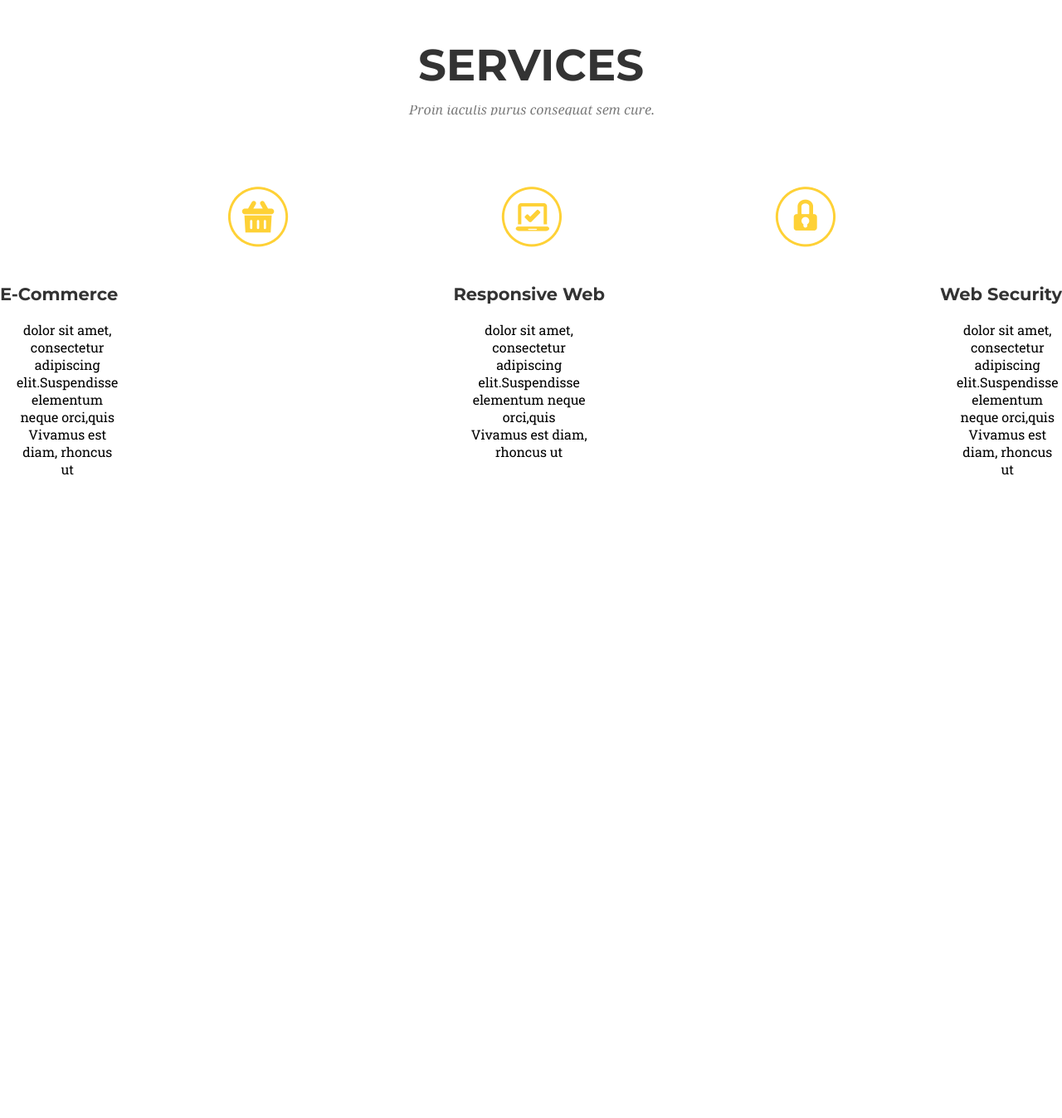
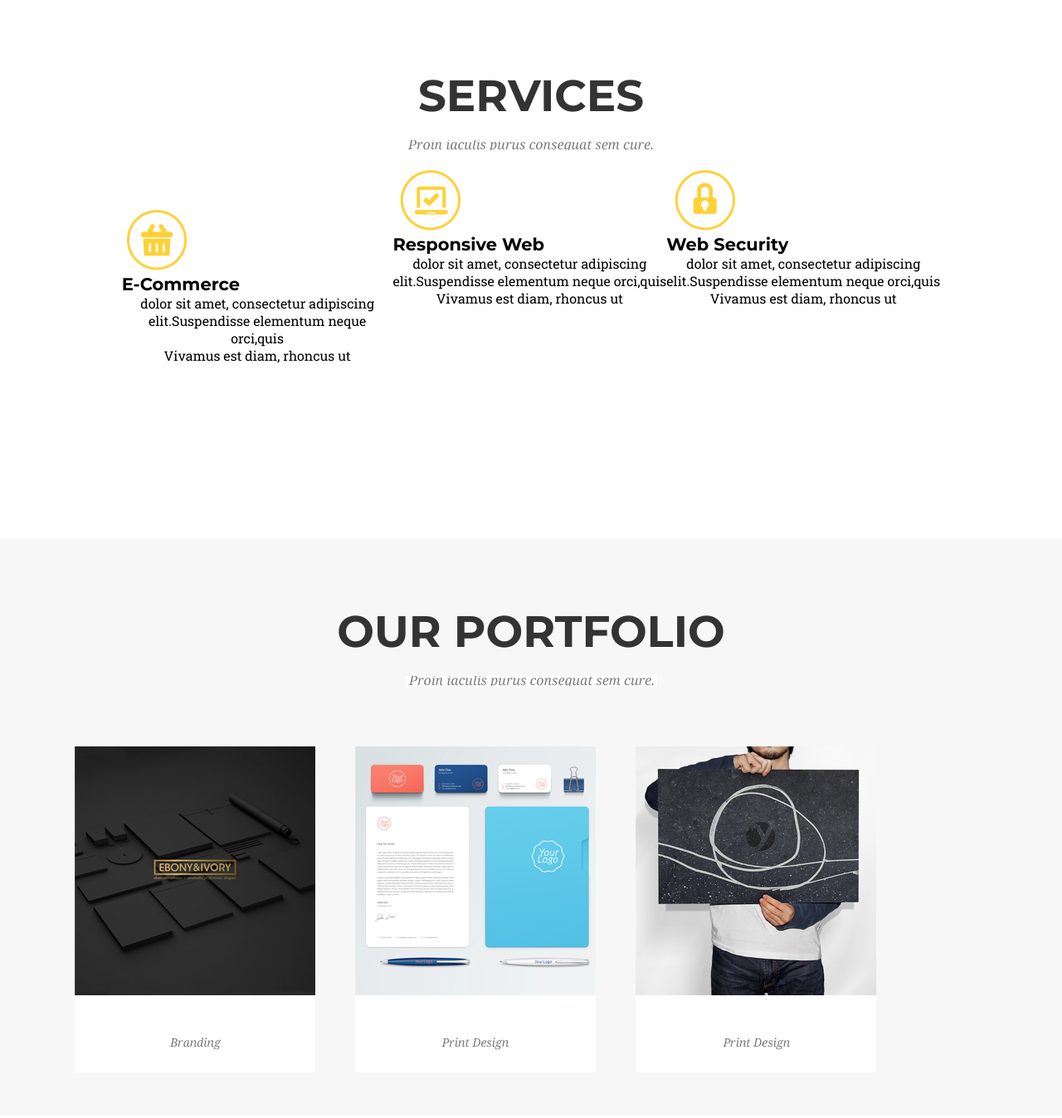
Before and after one commit to Madzi13/gitprojekty, a website: page index.html in a window 1280 px wide. Shown: the part 693-2041 px from the top of the page at 83% size. Before the commit the page ends 1289 px from the top, so only its background shows below. Drawn offline with Linux system fonts and the light colour scheme.

Commit message:
dalsza cz strony

```diff
--- a/index.html
+++ b/index.html
@@ -24,28 +24,53 @@
         </div>
         </div>
       </section>
-      <section class="services">
+      <section class="project">
         <div class="container">
+        <div class="services">
              <h2>SERVICES</h2>
              <div class="img_2">
              <img src="images/proin.png" alt="" >
-             <div class="img_3"></div>
-             <img src="images/znak.png" alt="" >
+             </div>
+            </div>
+            <div class="box-wrapper">
+            <div class="icon">
+             <div class="image_1">
+               <img src="images/koszyk.png" alt="" >
+                  <h3>E-Commerce</h3>
+               <p class="des-1">dolor sit amet, consectetur adipiscing <br>elit.Suspendisse elementum neque orci,quis<br>Vivamus est diam, rhoncus ut</p>
+           </div>
         </div>
-        </div>
-        <div class="box-wrapper">
-          <div class="box">
-            <h3 class="design">E-Commerce</h3>
+        <div class="image_1">
+        <img src="images/ok.png" alt="" >
+        <h3>Responsive Web</h3>
+    <p class="des-1">dolor sit amet, consectetur adipiscing <br>elit.Suspendisse elementum neque orci,quis<br>Vivamus est diam, rhoncus ut</p>
+     </div>
+   <div class="image_1">
+   <img src="images/klodka.png" alt="" >
+   <h3>Web Security</h3>
             <p class="des-1">dolor sit amet, consectetur adipiscing <br>elit.Suspendisse elementum neque orci,quis<br>Vivamus est diam, rhoncus ut</p>
+      </div></div></div>
+        </section>
+        <section class="portfolio">
+          <div class="container">
+          <div class="services">
+            <h2>OUR PORTFOLIO</h2>
+            <div class="img_2">
+              <img src="images/proin.png" alt="" >
+            </div>
+         </div>
+         <div class="projects flex-wrapper">
+          <div class="project">
+ <div class="image">
+  <img src="images/F1.png" alt="" >
+</div>
+<div class="image">
+  <img src="images/F2.png" alt="" >
+</div>
+<div class="image">
+  <img src="images/F3.png" alt="" >
+ </div></div></div>
           </div>
-          <div class="box_2">
-            <h3 class="design">Responsive Web</h3>
-            <p class="des-1">dolor sit amet, consectetur adipiscing <br>elit.Suspendisse elementum neque orci,quis<br>Vivamus est diam, rhoncus ut</p>
-          </div>
-          <div class="box_3">
-            <h3 class="design">Web Security</h3>
-            <p class="des-1">dolor sit amet, consectetur adipiscing <br>elit.Suspendisse elementum neque orci,quis<br>Vivamus est diam, rhoncus ut</p>
-          </div></div>
         </section>
     </body>
 </html>
--- a/sass/style.scss
+++ b/sass/style.scss
@@ -51,67 +51,80 @@
   color: rgb(255, 255, 255);
   margin: 0px auto;
 }
-
-.services h2 {
-  padding-top: 96px;
-  font-size: 53px;
-  color: #333333;
-  font-family: 'Montserrat', sans-serif;
-  text-align: center;
-  margin: 0 50px 15px 50px;
-}
-.img_2 {
-  margin: 0px auto;
- text-align: center;
- padding-bottom: 40px;
-}
-.img_3 {
-  margin: 80px 0 10px 0;
-  text-align: center;
-}
 .container {
   max-width: 1140px;
   margin: 0 auto;
   padding: 0 24px;
 }
+
+.services h2 {
+  padding-top: 80px;
+  font-size: 53px;
+  color: #333333;
+  font-family: 'Montserrat', sans-serif;
+  text-align: center;
+  margin: 5px 5px 5px 5px;
+}
+h3 {
+  font-family: 'Montserrat', sans-serif;
+  font-size: 18px;
+  text-align: center;
+
+}
+.img_2 {
+  margin: 20px 0 20px 0;
+ text-align: center;
+}
+
+.image_1 .des-1 {
+  font-family: 'Roboto Slab', serif;
+  font-size: 16px;
+  text-align: center;
+}
+  .container {
+    max-width: 1140px;
+    margin: 0px auto;
+    padding: 0 20px;
+  }
+
 .box-wrapper {
+  display: flex;
+  justify-content: center;
+  flex-wrap: wrap;
+ }
+
+ .icon {
+  @extend .box-wrapper;
+  flex-wrap: nowrap;
+  flex: 0 0 33%;
+  gap: 3rem;
+  min-height: 300px;
+  margin: 48px 0;
+
+}
+
+.portfolio {
+background: rgb(247, 247, 247);
+margin: 40px 0 10px 0;
+
+}
+
+.container {
+  max-width: 1140px;
+  margin: 0px auto;
+  padding: 0 20px;
+}
+.flex-wrapper {
   display: flex;
   justify-content: space-between;
   flex-wrap: wrap;
+}
+.project {
+  @extend .flex-wrapper;
+  flex-wrap: nowrap;
+  flex: 0 0 33%;
+  gap: 3rem;
+  min-height: 300px;
+  margin: 48px 0;
 
 }
-.box {
-  flex: 0 0 auto;
-  max-width: 300px;
-  position: relative;
-}
-
-.design {
-  font-size: 21px;
-  color: #333333;
-  font-family: 'Montserrat', sans-serif;
-  position: relative;
-  display: flex;
-  background-size: cover;
-
-}
-
- .des-1 {
-  font-size: 16px;
-  font-family: 'Roboto Slab', serif;
-   position: absolute;
-    text-align: center;
-    padding: 20px;
-
- }
-
- .box_2 {
-  flex: 0 0 auto;
-  max-width: 300px;
-  position: relative;
-}
-.box_3 {
-  flex: 0 0 auto;
-  max-width: 300px;
-  position: relative;
-}
```
Also changed, not shown: css/style.css, images/F1.png (added), images/F2.png (added), images/F3.png (added), images/F4.png (added), images/F5.png (added), images/F6.png (added), images/klodka.png (added), images/koszyk.png (added), images/ok.png (added).
